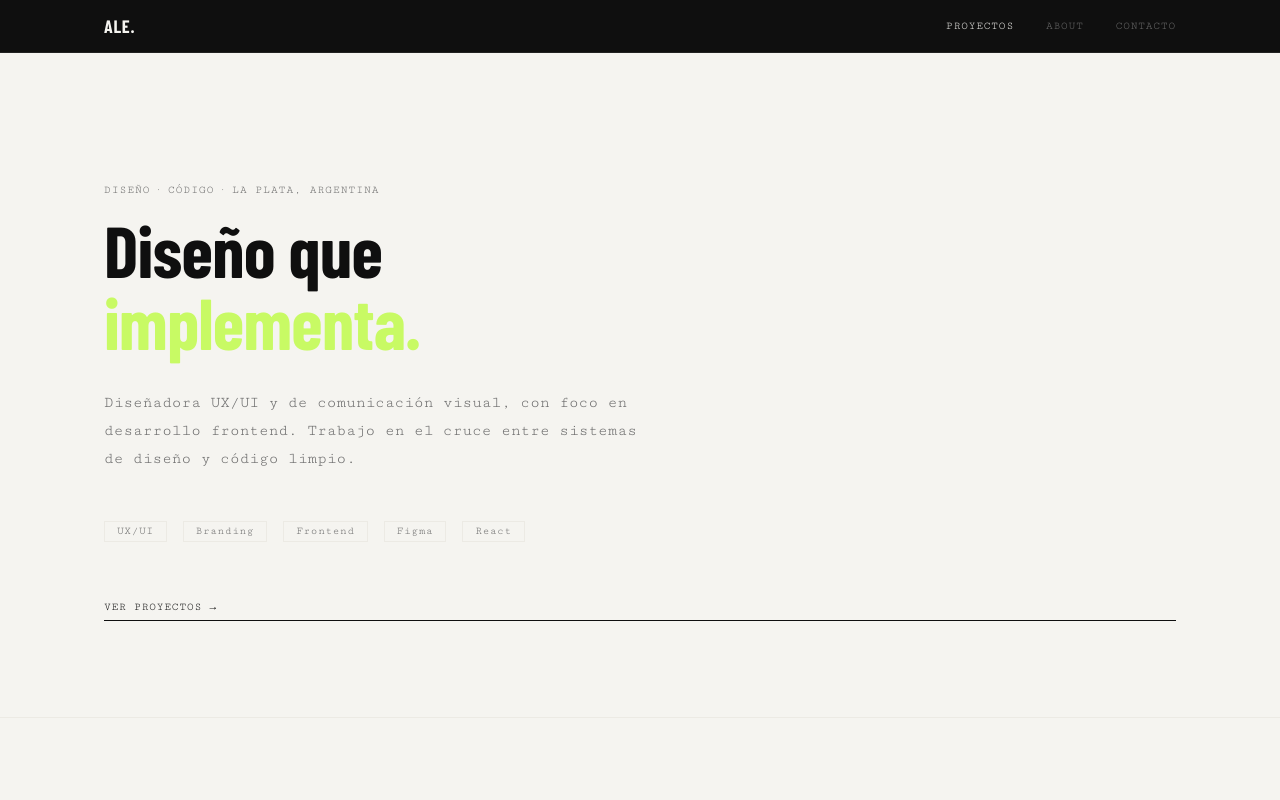
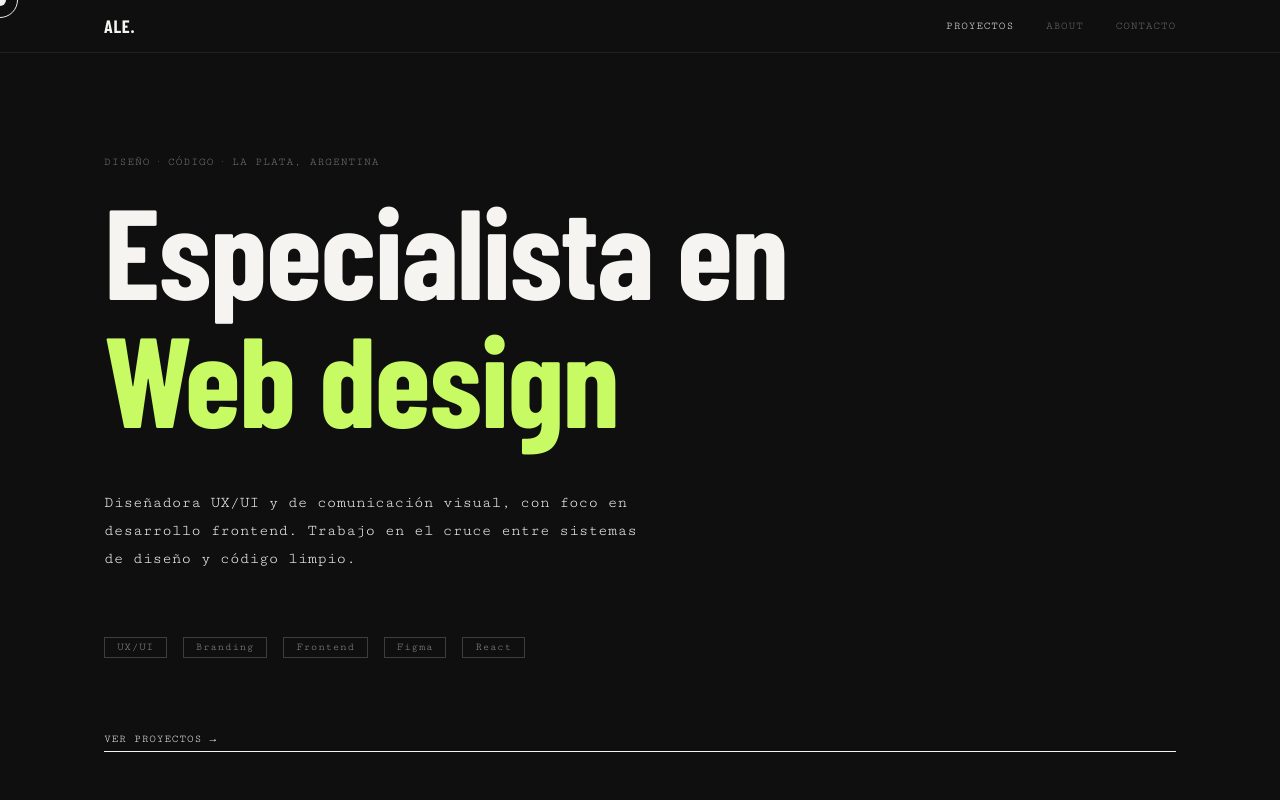
Before and after one commit to aleranzuglia/portfolio, a plain HTML site: page index.html in a window 1280 px wide. Shown: the top 800 px of the page. Drawn offline with nearby package versions, Linux system fonts and the light colour scheme.

Commit message:
feat: hero dark + texto rotativo + cursor custom

```diff
--- a/index.html
+++ b/index.html
@@ -44,9 +44,9 @@
 
           <div>
             <span class="eyebrow">Diseño · Código · La Plata, Argentina</span>
-            <h1 class="hero__heading" id="hero-heading">
-              Diseño que<br>
-              <span class="hero__accent">implementa.</span>
+            <h1 class="hero__heading">
+              Especialista en<br>
+              <span class="hero__rotating" aria-live="polite">Branding</span>
             </h1>
           </div>
 
@@ -85,7 +85,7 @@
         <div class="projects-grid">
 
           <!-- App Formosa V2 — featured -->
-          <article class="project-card project-card--featured">
+          <article class="project-card project-card--featured" data-reveal>
             <div class="project-card__image">
               <!-- Reemplazar src con imagen real en WebP -->
               <img
@@ -113,7 +113,7 @@
           </article>
 
           <!-- Ranzuglia SRL -->
-          <article class="project-card">
+          <article class="project-card" data-reveal>
             <div class="project-card__image">
               <img
                 src="assets/images/ranzuglia-cover.webp"
@@ -159,7 +159,7 @@
         <div class="projects-grid">
 
           <!-- Branding + packaging -->
-          <article class="project-card">
+          <article class="project-card" data-reveal>
             <div class="project-card__image">
               <img
                 src="assets/images/branding-packaging-cover.webp"
@@ -185,7 +185,7 @@
           </article>
 
           <!-- Canal de streaming -->
-          <article class="project-card">
+          <article class="project-card" data-reveal>
             <div class="project-card__image">
               <img
                 src="assets/images/streaming-cover.webp"
@@ -224,7 +224,7 @@
       <div class="container">
 
         <span class="eyebrow">Sobre mí</span>
-        <div class="about__grid">
+        <div class="about__grid" data-reveal>
 
           <div class="about__bio">
             <h2 id="about-heading">Diseño con criterio.<br>Código con intención.</h2>
--- a/js/main.js
+++ b/js/main.js
@@ -28,6 +28,152 @@
   );
 
   sections.forEach((section) => observer.observe(section));
+})();
+
+
+// Custom cursor — dot fijo + anillo con lerp + hover states + efecto magnético
+// -----------------------------------------------------------------------------
+(function initCursor() {
+  // No activar en touch
+  if (window.matchMedia('(pointer: coarse)').matches) return;
+
+  document.documentElement.style.cursor = 'none';
+
+  // Inyectar estilos
+  const style = document.createElement('style');
+  style.textContent = `
+    *,
+    *:hover { cursor: none !important; }
+
+    .cursor-dot,
+    .cursor-ring {
+      position: fixed;
+      top: 0;
+      left: 0;
+      border-radius: 50%;
+      pointer-events: none;
+      z-index: 9999;
+      transform: translate(-50%, -50%);
+      will-change: transform;
+    }
+
+    .cursor-dot {
+      width: 12px;
+      height: 12px;
+      background: #FFFFFF;
+      mix-blend-mode: difference;
+    }
+
+    .cursor-ring {
+      width: 36px;
+      height: 36px;
+      border: 1.5px solid #FFFFFF;
+      background: transparent;
+      transition:
+        width 0.2s cubic-bezier(0.16,1,0.3,1),
+        height 0.2s cubic-bezier(0.16,1,0.3,1),
+        background 0.2s cubic-bezier(0.16,1,0.3,1),
+        opacity 0.2s;
+      mix-blend-mode: difference;
+    }
+
+    .cursor-ring.is-hovering {
+      width: 64px;
+      height: 64px;
+      background: #C8FA64;
+      border-color: transparent;
+      mix-blend-mode: difference;
+    }
+  `;
+  document.head.appendChild(style);
+
+  // Crear elementos
+  const dot  = document.createElement('div');
+  const ring = document.createElement('div');
+  dot.className  = 'cursor-dot';
+  ring.className = 'cursor-ring';
+  document.body.append(dot, ring);
+
+  // Estado
+  let mouseX = 0, mouseY = 0;
+  let ringX  = 0, ringY  = 0;
+
+  document.addEventListener('mousemove', (e) => {
+    mouseX = e.clientX;
+    mouseY = e.clientY;
+  });
+
+  // Selectores de hover
+  const hoverSel = 'a, button, .project-card';
+
+  document.addEventListener('mouseover', (e) => {
+    if (e.target.closest(hoverSel)) ring.classList.add('is-hovering');
+  });
+  document.addEventListener('mouseout', (e) => {
+    if (e.target.closest(hoverSel)) ring.classList.remove('is-hovering');
+  });
+
+  // Ocultar al salir de la ventana
+  document.addEventListener('mouseleave', () => {
+    dot.style.opacity  = '0';
+    ring.style.opacity = '0';
+  });
+  document.addEventListener('mouseenter', () => {
+    dot.style.opacity  = '1';
+    ring.style.opacity = '1';
+  });
+
+  // Efecto magnético
+  const MAGNET_SEL    = '.hero__cta, .site-nav__logo';
+  const MAGNET_RADIUS = 80;
+  const MAGNET_PULL   = 8;
+  const magnetEls     = [];
+
+  function initMagnets() {
+    document.querySelectorAll(MAGNET_SEL).forEach((el) => {
+      el.style.transition = 'transform 0.3s cubic-bezier(0.16,1,0.3,1)';
+      magnetEls.push(el);
+    });
+  }
+  // Esperar al DOM completo (el script tiene defer)
+  if (document.readyState === 'loading') {
+    document.addEventListener('DOMContentLoaded', initMagnets);
+  } else {
+    initMagnets();
+  }
+
+  function applyMagnet() {
+    magnetEls.forEach((el) => {
+      const rect = el.getBoundingClientRect();
+      const cx   = rect.left + rect.width  / 2;
+      const cy   = rect.top  + rect.height / 2;
+      const dx   = mouseX - cx;
+      const dy   = mouseY - cy;
+      const dist = Math.hypot(dx, dy);
+
+      if (dist < MAGNET_RADIUS) {
+        const force = (MAGNET_RADIUS - dist) / MAGNET_RADIUS;
+        el.style.transform = `translate(${dx * force * MAGNET_PULL / MAGNET_RADIUS}px, ${dy * force * MAGNET_PULL / MAGNET_RADIUS}px)`;
+      } else {
+        el.style.transform = '';
+      }
+    });
+  }
+
+  // Loop de animación
+  function tick() {
+    // Dot: posición exacta
+    dot.style.transform  = `translate(calc(-50% + ${mouseX}px), calc(-50% + ${mouseY}px))`;
+
+    // Ring: lerp
+    ringX += (mouseX - ringX) * 0.12;
+    ringY += (mouseY - ringY) * 0.12;
+    ring.style.transform = `translate(calc(-50% + ${ringX}px), calc(-50% + ${ringY}px))`;
+
+    applyMagnet();
+    requestAnimationFrame(tick);
+  }
+  requestAnimationFrame(tick);
 })();
 
 
@@ -72,3 +218,25 @@
 
   els.forEach((el) => observer.observe(el));
 })();
+
+
+(function initRotatingText() {
+  const el = document.querySelector('.hero__rotating');
+  if (!el) return;
+  const words = ['Branding','Packaging','Web design','UX/UI','Frontend'];
+  let i = 0;
+  function next() {
+    el.style.opacity = '0';
+    el.style.transform = 'translateY(8px)';
+    setTimeout(() => {
+      i = (i + 1) % words.length;
+      el.textContent = words[i];
+      el.style.opacity = '1';
+      el.style.transform = 'translateY(0)';
+    }, 300);
+  }
+  el.style.transition = 'opacity 0.3s ease, transform 0.3s ease';
+  el.style.display = 'inline-block';
+  el.style.color = 'var(--color-charge)';
+  setInterval(next, 2000);
+})();
--- a/scss/_components.scss
+++ b/scss/_components.scss
@@ -54,17 +54,43 @@
 // -----------------------------------------------------------------------------
 
 .hero {
-  padding-block: var(--space-32) var(--space-24);
+  padding-block: var(--space-16);
   border-bottom: 1px solid var(--color-stone);
+  background-color: var(--color-ink);
+  min-height: 100vh;
+  display: flex;
+  align-items: center;
+
+  h1,
+  .intro {
+    color: var(--color-paper);
+  }
+
+  .eyebrow {
+    color: rgba(245, 244, 240, 0.45);
+  }
+
+  .tag {
+    border-color: rgba(245, 244, 240, 0.2);
+    color: rgba(245, 244, 240, 0.55);
+  }
 
   &__inner {
     display: flex;
     flex-direction: column;
-    gap: var(--space-8);
+    gap: var(--space-12);
   }
 
   &__heading {
     // hereda de h1 en _typography.scss
+  }
+
+  &__break {
+    display: inline;
+
+    @media (min-width: 768px) {
+      display: block;
+    }
   }
 
   // Acento de color en una palabra del h1
@@ -88,8 +114,8 @@
     font-size: var(--text-xs);
     letter-spacing: 0.08em;
     text-transform: uppercase;
-    color: var(--color-ink);
-    border-bottom: 1px solid var(--color-ink);
+    color: var(--color-paper);
+    border-bottom: 1px solid var(--color-paper);
     padding-bottom: 2px;
     transition: color var(--duration-fast) var(--ease-out),
                 border-color var(--duration-fast) var(--ease-out);
--- a/scss/_tokens.scss
+++ b/scss/_tokens.scss
@@ -27,7 +27,7 @@
   --text-lg:   1.125rem;               // 18px — h3, nav logo
   --text-xl:   1.875rem;               // 30px — h2 de sección
   --text-2xl:  clamp(2rem, 4vw, 2.5rem);       // h1 interior de página
-  --text-3xl:  clamp(2.8rem, 7vw, 4.5rem);     // h1 hero
+  --text-3xl:  clamp(4rem, 11vw, 8rem);          // h1 hero
 
   // ---------------------------------------------------------------------------
   // Espaciado — base 4px
```
Also changed, not shown: css/main.css, 1 other file.
